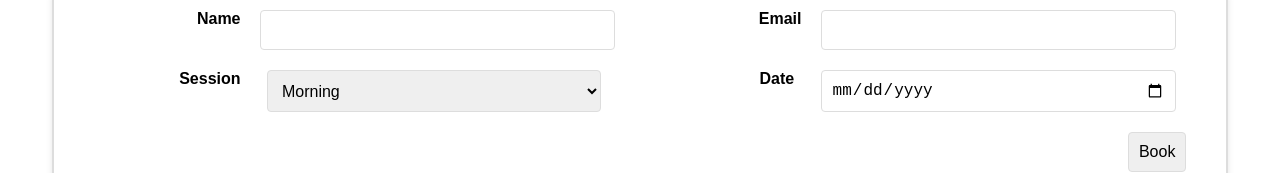
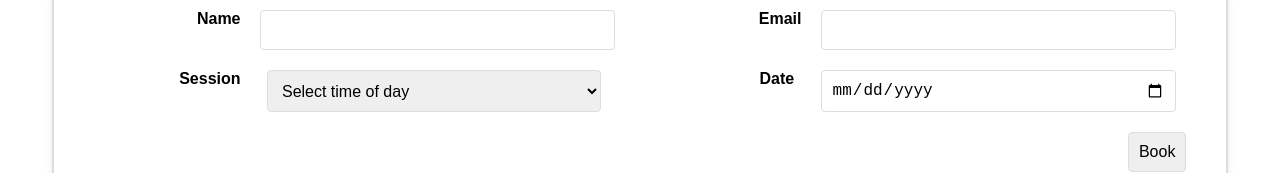
Before and after one commit to BEKIRKSU/AnimalFarm, a React (Create React App) app: page /VolunteerView in a window 1280 px wide. Shown: the part 894-1067 px from the top of the page. Built offline with nearby package versions, Linux system fonts and the light colour scheme; no server answers.

Commit message:
UseState changed

```diff
--- a/src/BookingForm.jsx
+++ b/src/BookingForm.jsx
@@ -7,7 +7,7 @@ const BookingForm = () => {
 
   const [name, setName] = useState('');
   const [email, setEmail] = useState('');
-  const [session, setSession] = useState('Morning');
+  const [session, setSession] = useState('');
   const [date, setDate] = useState('');
   const [loading, setLoading] = useState(false);
 
```
